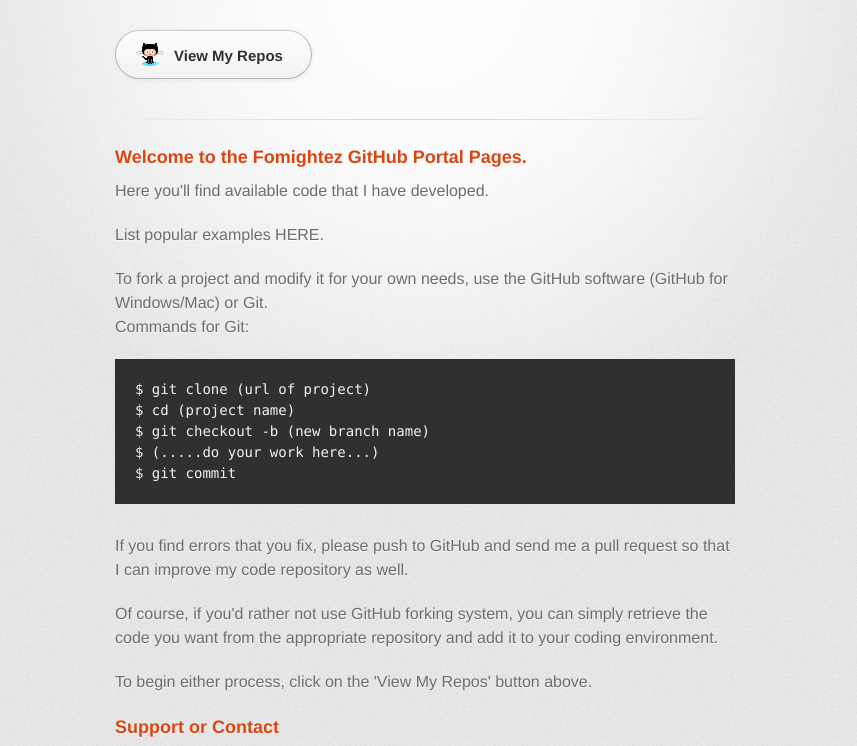
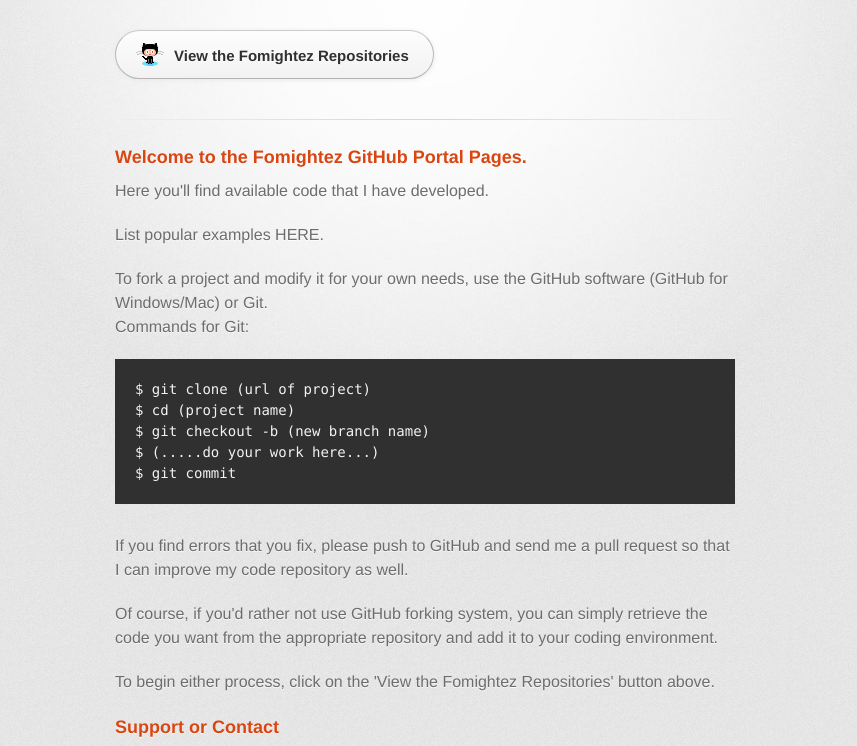
Before and after one commit to fomightez/fomightez.github.io, a plain HTML site: page index.html in a window 1280 px wide. Shown: the part 127-873 px from the top of the page, without its empty margins (215-1072 px from the left). Drawn offline with Linux system fonts and the light colour scheme; a web font is replaced by a local one.

Commit message:
adjusted with of button and changed text on it

```diff
--- a/index.html
+++ b/index.html
@@ -23,7 +23,7 @@
         </header>
 
         <section id="downloads" class="clearfix">
-          <a href="https://github.com/fomightez?tab=repositories" id="view-on-github" class="button"><span>View My Repos</span></a>
+          <a href="https://github.com/fomightez?tab=repositories" id="view-on-github" class="button"><span>View the Fomightez Repositories</span></a>
         </section>
 
         <hr>
@@ -48,7 +48,7 @@ $ git commit
 <p>Of course, if you'd rather not use GitHub forking system, you can simply retrieve the code you want from the appropriate repository and add it to your coding environment.</p>
 
 
-<p>To begin either process, click on the 'View My Repos' button above.</p>
+<p>To begin either process, click on the 'View the Fomightez Repositories' button above.</p>
 
 <h3>
 <a name="support-or-contact" class="anchor" href="#support-or-contact"><span class="octicon octicon-link"></span></a>Support or Contact</h3>
--- a/stylesheets/stylesheet.css
+++ b/stylesheets/stylesheet.css
@@ -117,7 +117,7 @@ a.button {
   padding: 12px 8px 12px 8px;
   display: block;
   float: left;
-  width: 179px;
+  width: 301px;
   margin-right: 14px;
   background: #fdfdfd; /* Old browsers */
   background: -moz-linear-gradient(top,  #fdfdfd 0%, #f2f2f2 100%); /* FF3.6+ */
```
